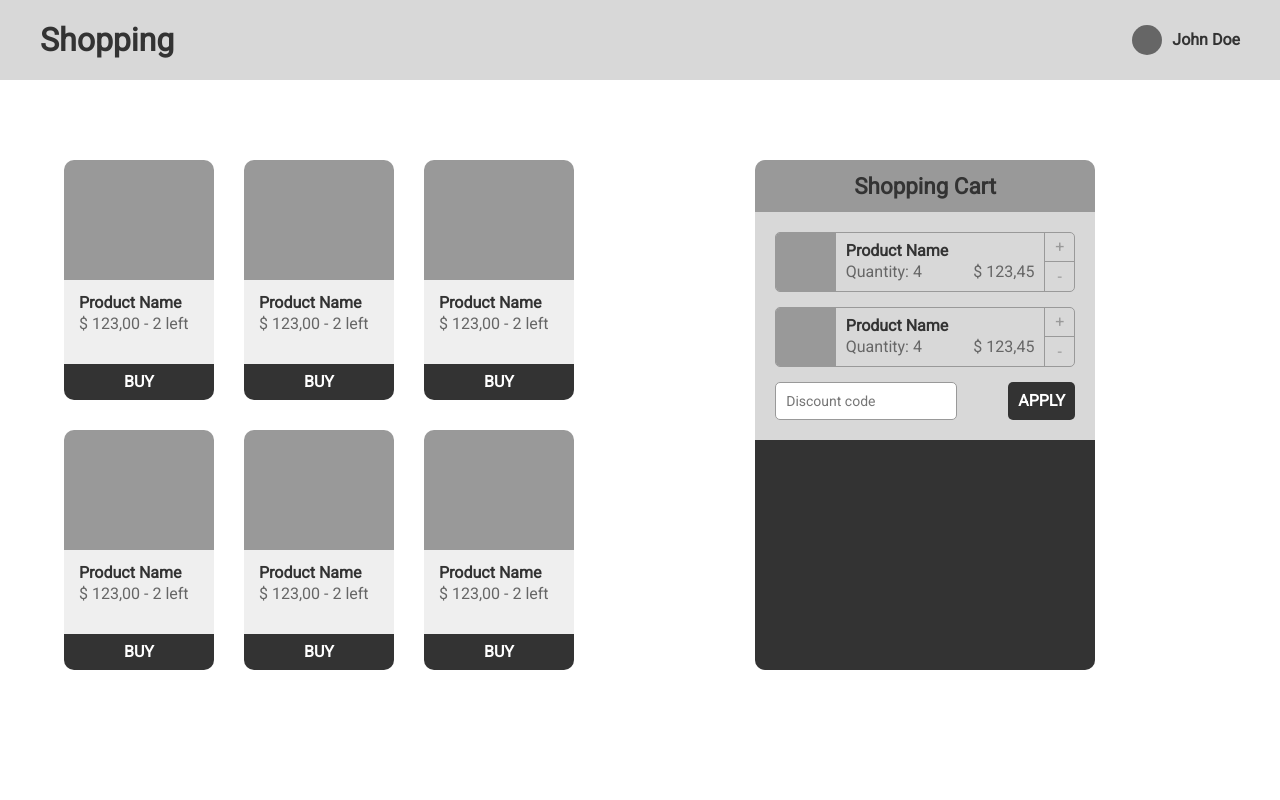
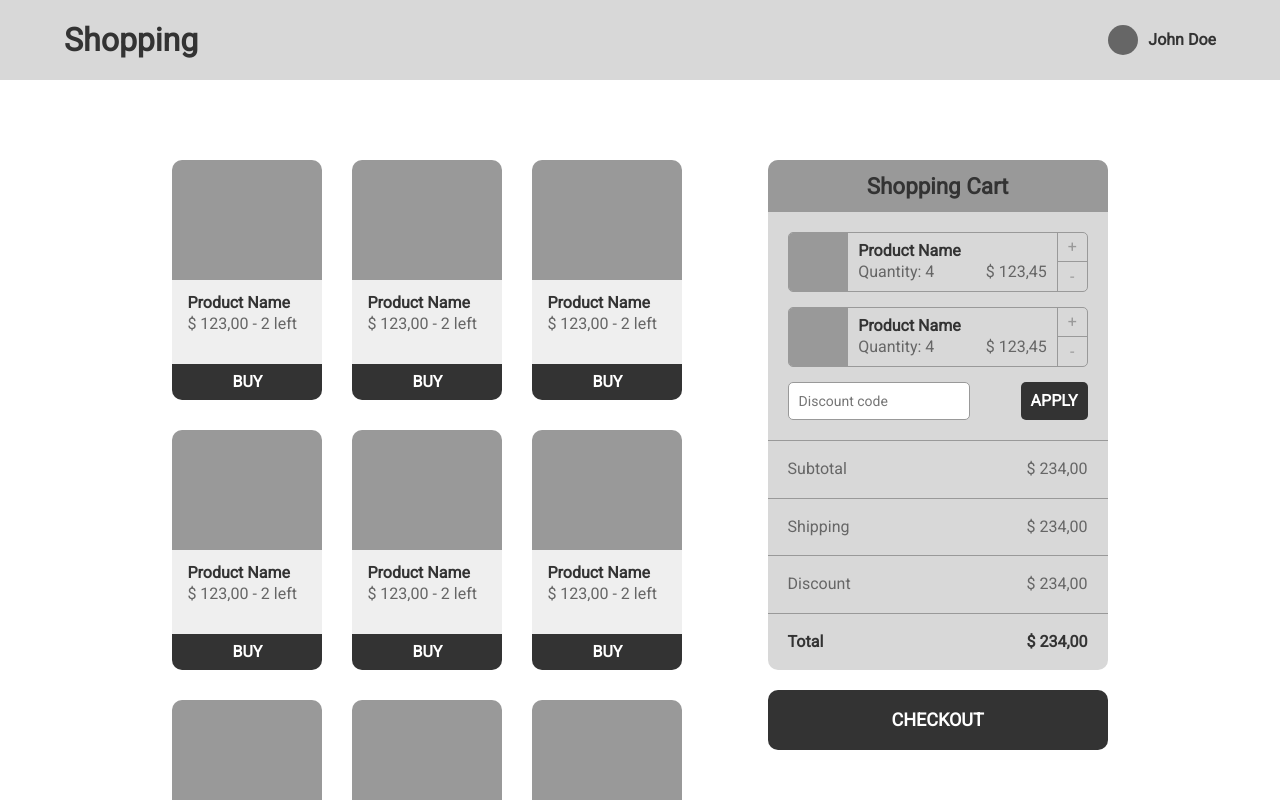
Before and after one commit to herickmotta/shopping-cart-front, a React (Create React App) app: page / in a window 1280 px wide. Shown: the top 800 px of the page. Built offline with nearby package versions, Linux system fonts and the light colour scheme.

Commit message:
feat: cart static layout

```diff
--- a/src/pages/HomePage/components/Header/index.js
+++ b/src/pages/HomePage/components/Header/index.js
@@ -1,13 +1,15 @@
 import React from "react";
-import { Container, UserBox, Avatar } from "./styles";
+import { Container, UserBox, Avatar, Content } from "./styles";
 
 const Header = () => (
   <Container>
-    <h1>Shopping</h1>
-    <UserBox>
-      <Avatar />
-      <p>John Doe</p>
-    </UserBox>
+    <Content>
+      <h1>Shopping</h1>
+      <UserBox>
+        <Avatar />
+        <p>John Doe</p>
+      </UserBox>
+    </Content>
   </Container>
 );
 
--- a/src/pages/HomePage/components/Header/styles.js
+++ b/src/pages/HomePage/components/Header/styles.js
@@ -4,18 +4,23 @@ import colors from "../../../../config/colors";
 export const Container = styled.header`
   height: 80px;
   width: 100%;
+  padding: 40px 0;
   background: ${colors.lighterGray};
-  display: flex;
-  justify-content: space-between;
-  align-items: center;
-  padding: 0 40px;
   color: ${colors.blackGray};
   font-weight: bold;
+  display: flex;
+  justify-content: center;
   h1 {
     font-size: 2rem;
   }
 `;
-
+export const Content = styled.div`
+  height: 100%;
+  width: 90%;
+  display: flex;
+  justify-content: space-between;
+  align-items: center;
+`;
 export const UserBox = styled.div`
   display: flex;
   align-items: center;
--- a/src/pages/HomePage/components/ProductsSection/index.js
+++ b/src/pages/HomePage/components/ProductsSection/index.js
@@ -10,6 +10,11 @@ const ProductsSection = () => (
     <ProductCard />
     <ProductCard />
     <ProductCard />
+    <ProductCard />
+    <ProductCard />
+    <ProductCard />
+    <ProductCard />
+    <ProductCard />
   </Container>
 );
 
--- a/src/pages/HomePage/components/ShoppingCart/index.js
+++ b/src/pages/HomePage/components/ShoppingCart/index.js
@@ -2,7 +2,13 @@ import React from "react";
 import Button from "../../../../components/Button";
 import CartProductSnippet from "./components/CartProductSnippet";
 import DiscountSection from "./components/DiscountSection";
-import { Container, CartBox, CartProducts } from "./styles";
+import {
+  Container,
+  CartBox,
+  CartProducts,
+  CalculateTotal,
+  ButtonBox,
+} from "./styles";
 
 export default function ShoppingCart() {
   return (
@@ -14,8 +20,28 @@ export default function ShoppingCart() {
           <CartProductSnippet />
           <DiscountSection />
         </CartProducts>
+        <CalculateTotal>
+          <div>
+            <span>Subtotal</span>
+            <span>$ 234,00</span>
+          </div>
+          <div>
+            <span>Shipping</span>
+            <span>$ 234,00</span>
+          </div>
+          <div>
+            <span>Discount</span>
+            <span>$ 234,00</span>
+          </div>
+          <div className="total">
+            <span>Total</span>
+            <span>$ 234,00</span>
+          </div>
+        </CalculateTotal>
       </CartBox>
-      <Button>CHECKOUT</Button>
+      <ButtonBox>
+        <Button width="100%" height="100%" text="CHECKOUT" />
+      </ButtonBox>
     </Container>
   );
 }
--- a/src/pages/HomePage/components/ShoppingCart/styles.js
+++ b/src/pages/HomePage/components/ShoppingCart/styles.js
@@ -3,12 +3,15 @@ import colors from "../../../../config/colors";
 
 export const Container = styled.div`
   width: 340px;
-  background: ${colors.lighterGray};
+`;
+export const CartBox = styled.div`
+  overflow: hidden;
+  width: 100%;
   height: 510px;
   border-radius: 10px;
-  overflow: hidden;
-`;
-export const CartBox = styled.div`
+  display: flex;
+  flex-direction: column;
+  background: ${colors.lighterGray};
   h1 {
     font-size: 1.4rem;
     font-weight: bold;
@@ -23,4 +26,33 @@ export const CartProducts = styled.ul`
   padding: 20px;
   width: 100%;
 `;
-export const CalculateTotal = styled.div``;
+export const CalculateTotal = styled.div`
+  display: flex;
+  flex-direction: column;
+  justify-content: space-between;
+  flex-grow: 1;
+  width: 100%;
+  height: 100%;
+  & > div {
+    padding: 20px;
+    border-top: 1px solid ${colors.midGray};
+    display: flex;
+    justify-content: space-between;
+    color: ${colors.darkGray};
+  }
+  .total {
+    font-weight: bold;
+    color: ${colors.blackGray};
+  }
+`;
+
+export const ButtonBox = styled.div`
+  width: 100%;
+  height: 60px;
+  border-radius: 10px;
+  overflow: hidden;
+  margin: 20px 0;
+  button {
+    font-size: 18px;
+  }
+`;
--- a/src/pages/HomePage/styles.js
+++ b/src/pages/HomePage/styles.js
@@ -5,6 +5,7 @@ import typography from "../../config/typography";
 export const Page = styled.body`
   background: ${colors.white};
   font-family: ${typography.Roboto};
+  width: 100%;
   display: flex;
   flex-direction: column;
   align-items: center;
@@ -12,6 +13,8 @@ export const Page = styled.body`
 
 export const MainContent = styled.main`
   display: flex;
+  flex-shrink: 0;
   width: 90%;
-  padding: 80px 0;
+  justify-content: center;
+  padding: 80px;
 `;
```
